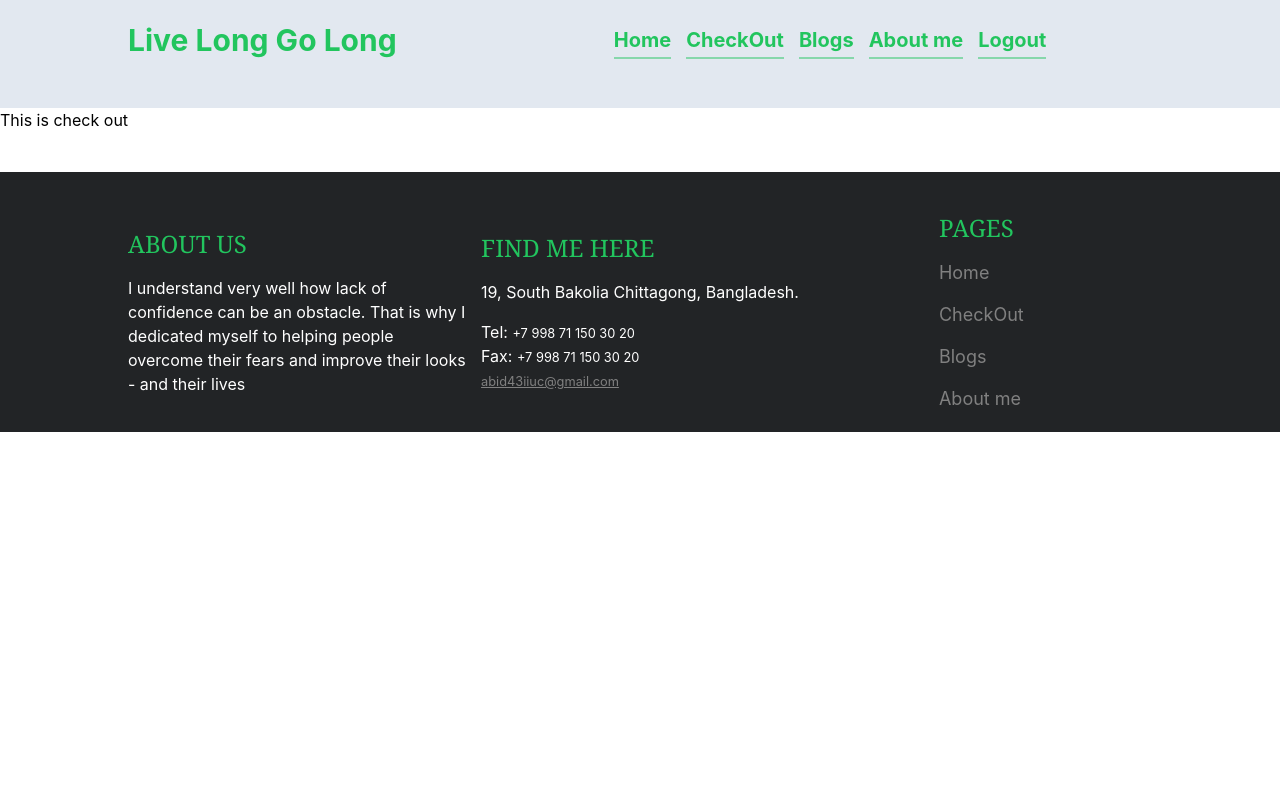
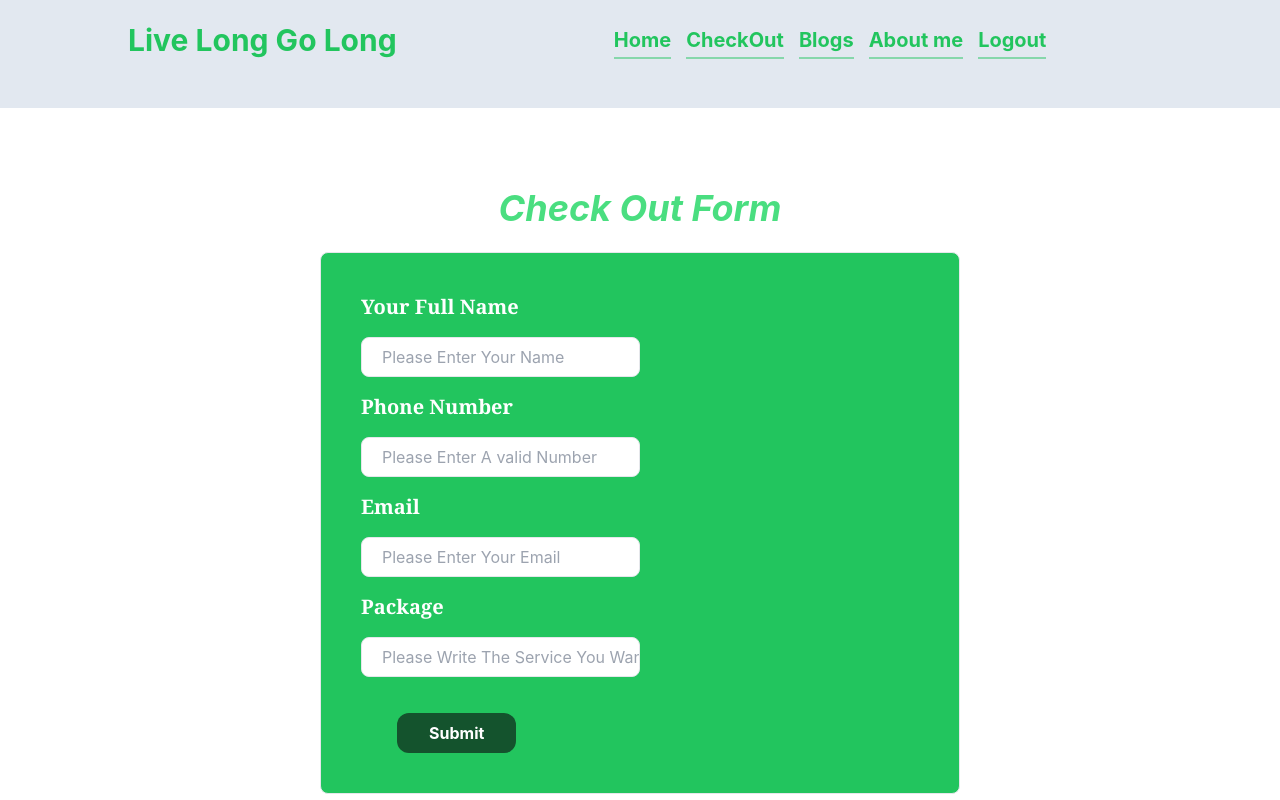
Before and after one commit to Abidur-Rahman-Chowdhury/live-long-go-long, a React (Create React App) app: page /checkout in a window 1280 px wide. Shown: the top 800 px of the page. Built offline with nearby package versions, Linux system fonts and the light colour scheme; no server answers; sample sign-in values are in the browser's storage.

Commit message:
done checkout component

```diff
--- a/src/Components/CheckOut/CheckOut.js
+++ b/src/Components/CheckOut/CheckOut.js
@@ -3,7 +3,26 @@ import React from 'react';
 const CheckOut = () => {
     return (
         <div>
-            <h2>This is check out</h2>
+            <h2 className='text-center text-green-400 mt-20 text-4xl italic font-bold'>Check Out Form</h2>
+
+            <div className='w-1/2 mx-auto mt-6 border p-10 rounded-lg bg-green-500 text-white '>
+
+                <form className=''>
+                    <p className='mb-4'><label htmlFor="name" className='text-xl font-serif font-bold'>Your Full Name</label> <br />
+                        <input placeholder='Please Enter Your Name'  type="text" name='name' className='pl-5 border mt-4 w-1/2 h-10 rounded-lg text-black' />
+                    </p>
+                    <p className='mb-4'><label htmlFor="phone" className='text-xl font-serif font-bold'>Phone Number</label> <br />
+                        <input placeholder='Please Enter A valid Number' type="number" name='number' className='border text-black pl-5 mt-4 w-1/2 h-10 rounded-lg' />
+                    </p>
+                    <p className='mb-4'><label htmlFor="email" className='text-xl font-serif font-bold'>Email</label> <br />
+                        <input type="email" name='email' placeholder='Please Enter Your Email'  className='border mt-4 pl-5 w-1/2 h-10 rounded-lg text-black' />
+                    </p>
+                    <p className='mb-4'><label htmlFor="package" className='text-xl font-serif font-bold'>Package</label> <br />
+                        <input type="text" name='package' placeholder='Please Write The Service You Want To Take'  className='border text-black   mt-4 pl-5 w-1/2 h-10 rounded-lg' />
+                    </p>
+                    <button className='bg-green-900 px-8 py-2 ml-9 rounded-xl font-bold cursor-pointer mt-5'>Submit</button>
+                </form>
+            </div>
         </div>
     );
 };
```
